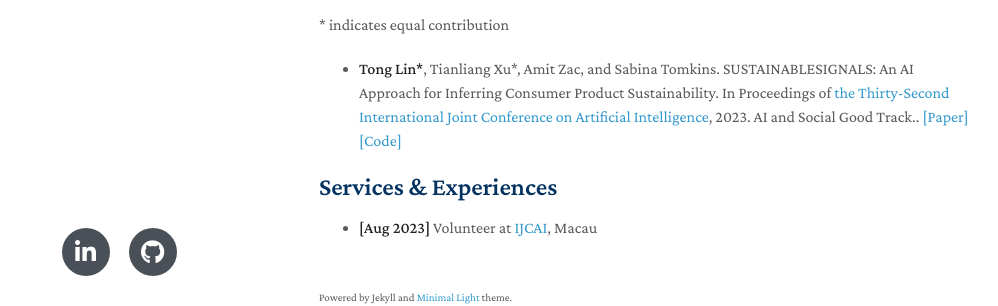
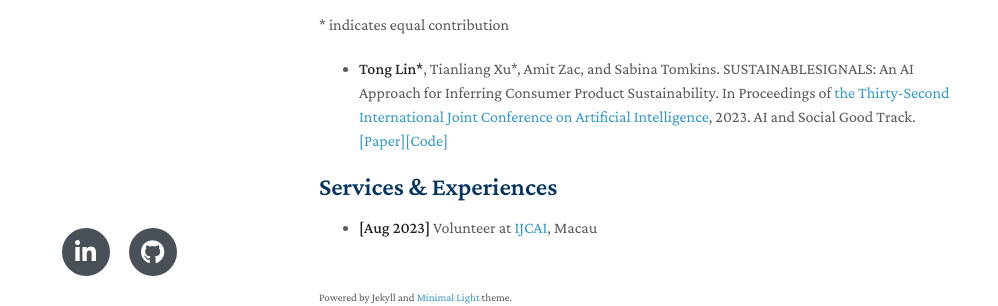
Before and after one commit to francislint/francislint.github.io, a Jekyll site: the page built from index.md, in a window 1280 px wide and 1128 px high. Shown: the part 750-1056 px from the top of the window, without its empty margins (151-1149 px from the left). Built offline with Jekyll 4.4.1, drawn with Linux system fonts in a browser that asks for light colours; nearby versions of some CDN libraries; a style sheet for code colours, icons or effects is not loaded; our own code applies the rules of GitHub Pages for plain Markdown files.

```diff
--- a/index.md
+++ b/index.md
@@ -31,7 +31,7 @@ My general research interests focus on the applications of machine learning and
 
 \* indicates equal contribution
 
-- **Tong Lin\***, Tianliang Xu\*, Amit Zac, and Sabina Tomkins. SUSTAINABLESIGNALS: An AI Approach for Inferring Consumer Product Sustainability. In Proceedings of [the Thirty-Second International Joint Conference on Artificial Intelligence](https://ijcai-23.org/), 2023. AI and Social Good Track..
+- **Tong Lin\***, Tianliang Xu\*, Amit Zac, and Sabina Tomkins. SUSTAINABLESIGNALS: An AI Approach for Inferring Consumer Product Sustainability. In Proceedings of [the Thirty-Second International Joint Conference on Artificial Intelligence](https://ijcai-23.org/), 2023. AI and Social Good Track. \
 [[Paper]](https://francislint.github.io/)[[Code]](https://github.com/Sabina321/sustainable_signals)
 
 ## Services & Experiences
```
